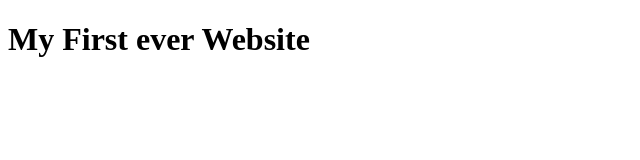
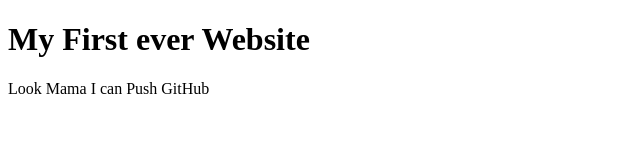
Before and after one commit to amin5560/my-first-website, a plain HTML site: page index.html in a window 1280 px wide. Shown: the whole page, without its empty margins (0-640 px from the left). Drawn offline with Linux system fonts and the light colour scheme.

Commit message:
Learned githubn

```diff
--- a/index.html
+++ b/index.html
@@ -8,5 +8,6 @@
   </head>
   <body>
     <h1>My First ever Website</h1>
+    <p>Look Mama I can Push GitHub</p>
   </body>
 </html>
```
